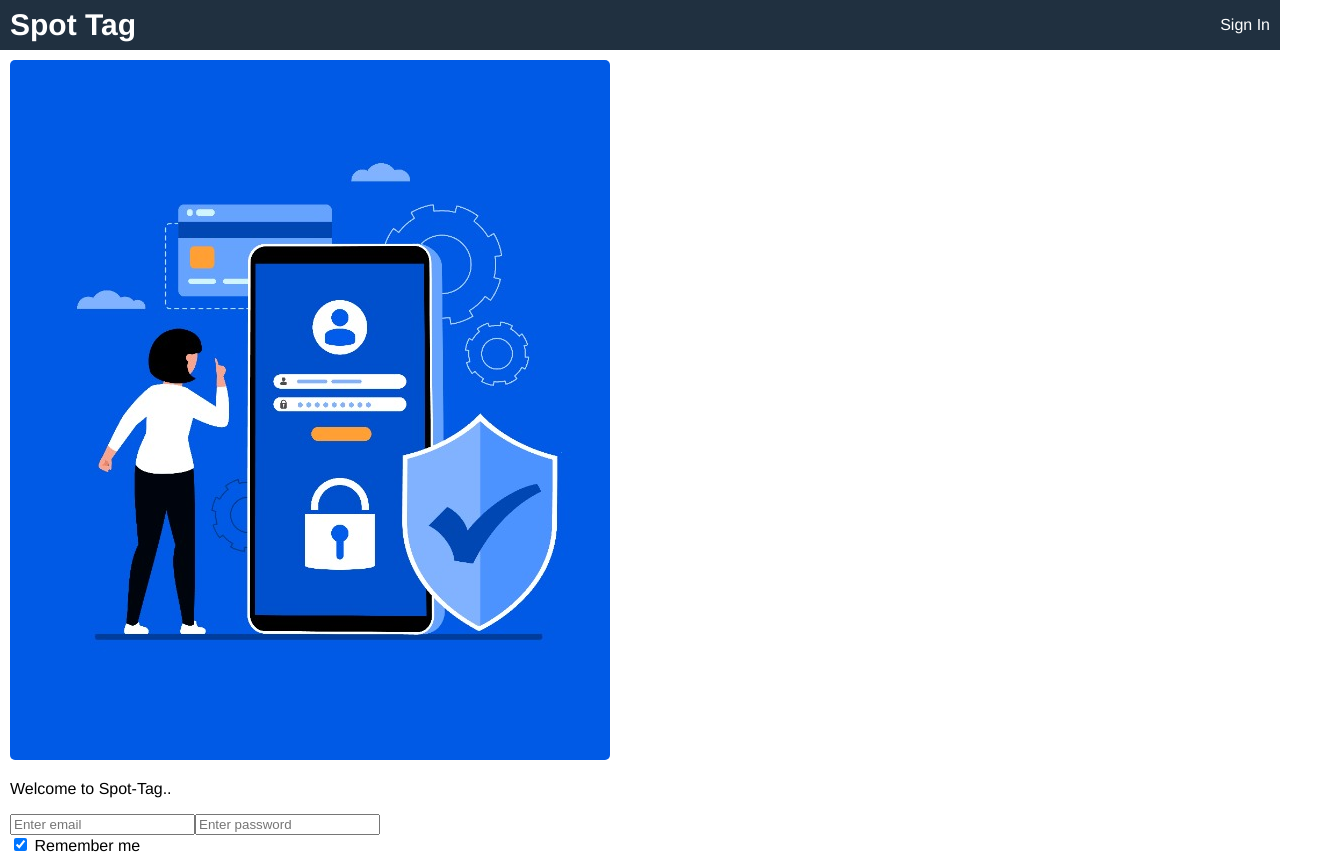
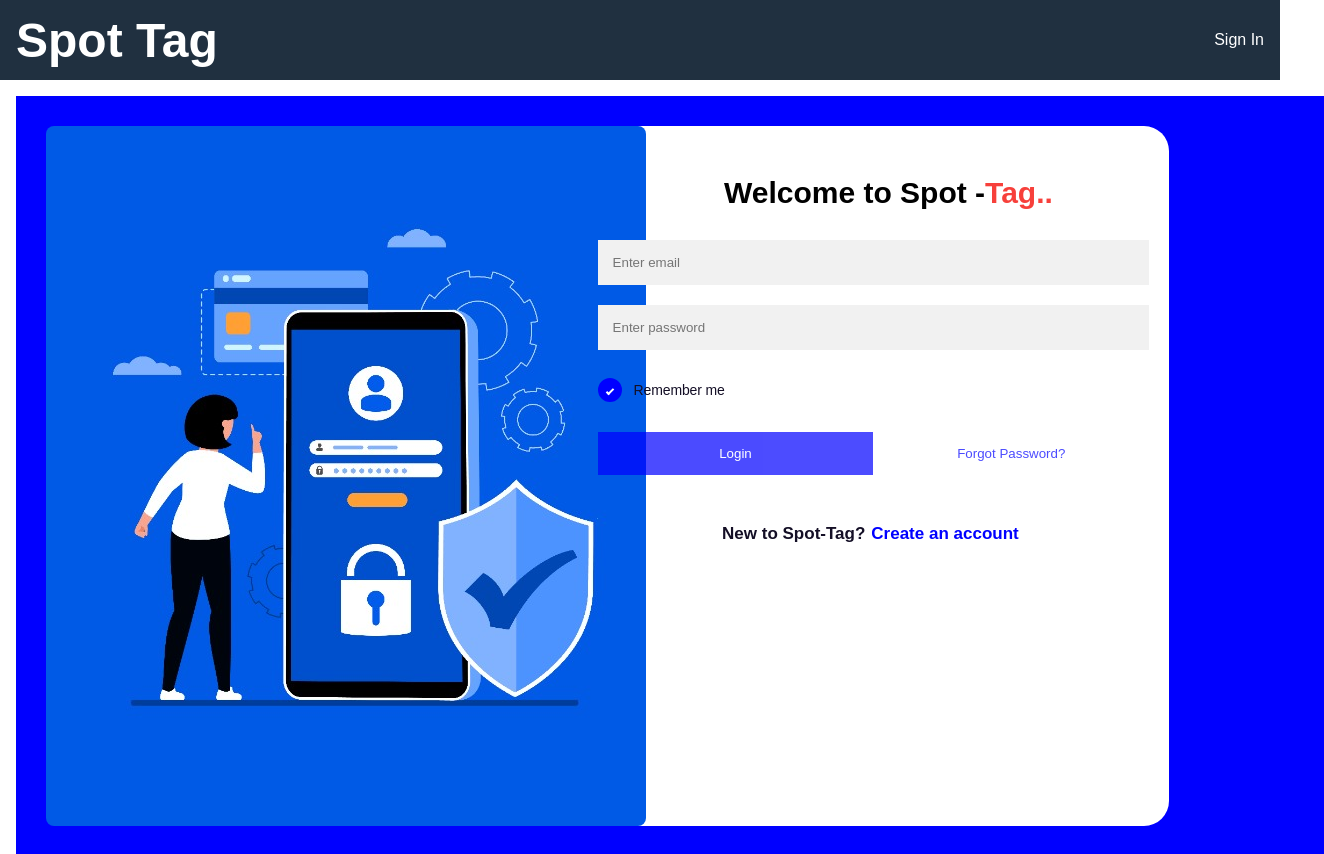
Before and after one commit to the-dev-eloper/Spot-Tag-web, a React (Create React App) app in the folder frontend/: page /signin in a window 1280 px wide. Shown: the top 854 px of the page, 1324 px wide, since content can reach past the window. Built offline with nearby package versions, Linux system fonts and the light colour scheme.

Commit message:
Login Screen UI

```diff
--- a/frontend/src/index.css
+++ b/frontend/src/index.css
@@ -1,13 +1,36 @@
+
+html,body {
+  width: 100%;
+  height: 100%;
+  margin: 0;
+  padding: 0;
+  font-family: 'Montserrat', sans-serif;
+}
+
+h1, h2, h3, h4, h5, h6, html, p {
+  margin:0
+}
+
+ul {
+  list-style: none;
+}
+
+a {
+  text-decoration: none !important;
+  cursor: pointer
+}
+
 html {
-  font-size: 62.5%; /* 16px x 62.5 = 10px = 1rem */
-  box-sizing: border-box;
+  -webkit-text-size-adjust: 100%;
+  -ms-text-size-adjust: 100%;
+  -moz-osx-font-smoothing: grayscale;
+  -webkit-font-smoothing: antialiased
 }
-body {
-  margin: 0;
-  height: 100vh;
-  font-size: 1.6rem;
-  font-family: Helvetica, Arial, sans-serif;
+
+button:focus:not(:focus-visible) {
+  box-shadow: none;
 }
+
 /* Layout */
 .grid-container {
   display: grid;
@@ -375,143 +398,190 @@ img.large {
   font-weight: bold;
 }
 
-/* Map */
-.full-container {
-  margin: -1rem;
-  height: calc(100% + 2rem);
+
+/* Login Screen UI */
+
+.body-login {
+  width: 100%;
+  height: 100%;
+  margin: 0;
+  padding: 30px;
+  font-family: 'Montserrat', sans-serif;
+  background-color: #0000ff;
+  overflow: hidden;
 }
-.map-input-box {
-  box-sizing: border-box;
-  position: absolute;
-  left: 0;
-  right: 0;
-  margin: 0.5rem auto;
-  width: 25rem;
-  height: 4rem;
+
+.login__box {
+  background-color: #ffffff;
+  border-radius: 25px;
+
+  width: 90%;
+  height: 700px;
+
   display: flex;
 }
-.map-input-box input {
-  border-radius: 1rem 0 0 1rem;
-  border-right: 0;
-}
-.map-input-box button {
-  border-radius: 0 1rem 1rem 0;
-  border-left: 0;
-}
-/* Pagination */
-.pagination a {
-  padding: 1rem;
-  margin: 0.5rem;
-  border-radius: 0.5rem;
-  border: 0.1rem #a4a4a4 solid;
-  font-size: 1.6rem;
-  font-family: Helvetica, Arial, sans-serif;
-  -webkit-font-smoothing: antialiased;
-  -moz-osx-font-smoothing: grayscale;
-}
-.pagination a.active {
-  font-weight: bold;
+
+.col-div-6 {
+  width: 50%;
 }
 
-/* Dashboard */
+section.login__content--wrap {
+  padding: 20px;
+}
 
-.summary > li {
-  border: 0.1rem #c0c0c0 solid;
-  margin: 2rem;
-  border-radius: 0.5rem;
-  flex: 1 1 20rem;
-}
-.summary-title {
-  font-size: 2rem;
-  padding: 1rem;
-}
-.summary-body {
-  font-size: 4rem;
-  padding: 1rem;
+.login__content--heading {
+  margin-top: 30px;
+
+  display: flex;
+  justify-content: center;
   text-align: center;
 }
 
-.summary-title.color1 {
-  background-color: #f0e0e0;
-}
-.summary-title.color2 {
-  background-color: #e0f0e0;
-}
-.summary-title.color3 {
-  background-color: #e0e0f0;
+.login__content--heading p {
+  font-size: 30px;
+  font-weight: 800;
 }
 
-/* Chatbox */
-.chatbox {
-  color: #000000;
-  position: fixed;
-  right: 1rem;
-  bottom: 1rem;
-}
-.chatbox ul {
-  overflow: scroll;
-  max-height: 20rem;
-}
-.chatbox li {
-  margin-bottom: 1rem;
-}
-.chatbox input {
-  width: calc(100% - 9rem);
+.login__content--heading p span{
+color: #f7403b;
 }
 
-.support-users {
-  background: #f0f0f0;
-  height: 100%;
-}
-.support-users li {
-  background-color: #f8f8f8;
-}
-.support-users button {
-  background-color: transparent;
-  border: none;
-  text-align: left;
-}
-.support-users li {
-  margin: 0;
-  background-color: #f0f0f0;
-  border-bottom: 0.1rem #c0c0c0 solid;
+.login__form {
+  margin-left: -30px;
+  margin-top: 30px;
 }
 
-.support-users li:hover {
-  background-color: #f0f0f0;
-}
-.support-users li.selected {
-  background-color: #c0c0c0;
-}
-.support-messages {
-  padding: 1rem;
-}
-.support-messages input {
-  width: calc(100% - 9rem);
-}
-.support-messages ul {
-  height: calc(100vh - 18rem);
-  max-height: calc(100vh - 18rem);
-  overflow: scroll;
-}
-.support-messages li {
-  margin-bottom: 1rem;
+.login__input--Wrap {
+  display: flex;
+  justify-content: center;
+
+  margin-bottom: 20px;
 }
 
-.support-users span {
-  width: 2rem;
-  height: 2rem;
+.login__form input[type=email], input[type=password] {
+  background: #f1f1f1;
+
+  border: none;
+  outline: none;
+
+  width: 100%;
+  padding: 15px;
+}
+
+.login__form input[type=email]:focus, input[type=password]:focus {
+  background-color: #ddd;
+  outline: none;
+}
+
+.login__input--Checkbox {
+  margin-top: 30px;
+}
+
+.login__input--Checkbox input {
+  padding: 0;
+  height: initial;
+  width: initial;
+  margin-bottom: 0;
+  display: none;
+  cursor: pointer;
+}
+
+.login__input--Checkbox label {
+  color: #140F26;
+  font-size: 14px;
+  font-weight: 500;
+  letter-spacing: -0.14px;
+
+  position: relative;
+  cursor: pointer;
+}
+
+.login__input--Checkbox label:before {
+  content:'';
+  -webkit-appearance: none;
+  background-color: #D0D2D1;
+  border: 2px solid #D0D2D1;
+  padding: 10px;
+  display: inline-block;
+  position: relative;
+  vertical-align: middle;
+  cursor: pointer;
+  margin-right: 12px;
   border-radius: 50%;
+  margin-top: -2px;
+}
+
+.login__input--Checkbox input:checked + label:before {
+  background-color: #0000ff;
+  border: 2px solid #0000ff;
+}
+
+.login__input--Checkbox input:checked + label:after {
+  content: '';
+  display: block;
   position: absolute;
-  margin-left: -25px;
-  margin-top: 10px;
+  top: 5px;
+  left: 10px;
+  width: 2px;
+  height: 6px;
+  border: solid #ffffff;
+  border-width: 0 2px 2px 0;
+  transform: rotate(45deg);
 }
-.support-users .offline {
-  background-color: #808080;
+
+.login__input--buttons {
+  margin-top: 30px;
+
+  display: flex;
+  align-items: flex-start;
+  justify-content: center;
 }
-.support-users .online {
-  background-color: #20a020;
+
+.login__input--buttons button {
+  border: none;
+  cursor: pointer;
+
+  padding: 14px 20px;
+  width: 100%;
+  opacity: 0.7;
 }
-.support-users .unread {
-  background-color: #f02020;
+
+.login__btn {
+  background-color: #0000ff;
+  color: white;
 }
+
+.fp__btn {
+  background-color: transparent;
+  color: #0000ff;
+}
+
+.login__btn:hover,
+.fp__btn:hover {
+  opacity:1;
+}
+
+.login__input--newUser {
+ margin-top: 48px;
+
+ display: flex;
+ align-items: baseline;
+ justify-content: center;
+}
+
+.login__input--newUser h5 {
+  color: #140F26;;
+  font-size: 17px;
+  font-weight: 800;
+}
+
+.login__input--newUser button {
+  background-color: transparent;
+  color: #0000ff;
+
+  border: none;
+  cursor: pointer;
+
+  font-size: 17px;
+  font-weight: 800;
+}
--- a/frontend/src/screens/LoginScreen.js
+++ b/frontend/src/screens/LoginScreen.js
@@ -25,6 +25,12 @@ export default function LoginScreen(props) {
         dispatch(signin(email, password));
     };
 
+    const fp_handler = () => {}
+
+    const goToSignup = () => {
+        props.history.push('/register');
+    }
+
     useEffect(() => {
         if (userInfo) {
           props.history.push(redirect);
@@ -32,32 +38,35 @@ export default function LoginScreen(props) {
     }, [props.history, redirect, userInfo]);
 
     return (
-
         <div className="body-login">
 
-            <div className="box-login">
+            <div class="login__box">
 
-                <div className="col-div-6-login">
-
+                <div class="col-div-6">
                     <img
-                        src={data.loginImage}
+                        src="./images/Login_image.png"
                         alt="Login"
                         title="Login"
                     />
                 </div>
 
-                <div className="col-div-6-login">
+                <div class="col-div-6">
+                    <section class="login__content--wrap">
 
-                    <div className="headText-login">
-                        <p className="logo-login">Welcome to Spot-<span>Tag</span>..</p>
+                        <div class="login__content--heading">
+                            <p>
+                                Welcome to Spot -
+                                <span>Tag..</span>
+                            </p>
                         </div>
 
-                    <div className="formField-login">
+                        <div class="login__form">
                             <form className="form-login" onSubmit={submitHandler}>
 
                                 {loading && <LoadingBox></LoadingBox>}
                                 {error && <MessageBox variant="danger">{error}</MessageBox>}
 
+                                <div class="login__input--Wrap">
                                     <input
                                         type="email"
                                         id="email"
@@ -65,7 +74,9 @@ export default function LoginScreen(props) {
                                         required
                                         onChange={(e) => setEmail(e.target.value)}
                                     />
+                                </div>
 
+                                <div class="login__input--Wrap">
                                     <input
                                         type="password"
                                         id="password"
@@ -73,35 +84,25 @@ export default function LoginScreen(props) {
                                         required
                                         onChange={(e) => setPassword(e.target.value)}
                                     />
+                                </div>
 
-                            <br />
+                                <div class="login__input--Checkbox">
+                                    <input type="checkbox" id="remenber_user" name="remember" checked />
+                                    <label for="remenber_user">Remember me</label>
+                                </div>
 
-                            <label>
-                                <input
-                                    type="checkbox"
-                                    id="remember"
-                                    checked="checked"
-                                /> Remember me
-                            </label>
-
-                            <div className="clearfix"></div>
-                            <br />
-
-                            <div className="btn-section-login">
-                                <button type="submit" className="signupbtn-login">Login</button>
-                                <Link to="#" className="fp-login">Forgot Password?</Link>
+                                <div class="login__input--buttons">
+                                    <button type="submit" class="login__btn">Login</button>
+                                    <button class="fp__btn" onClick={() => fp_handler()}>Forgot Password?</button>
                                 </div>
                             </form>
+
+                            <div class="login__input--newUser">
+                                <h5>New to Spot-Tag?</h5>
+                                <button onClick={() => goToSignup()}>Create an account</button>
                             </div>
-
-                    <div className="clearfix"></div>
-                    <br />
-
-                    <p className="noaccount-login">
-                        New to Spot-Tag? <Link to={`/signup?redirect=${redirect}`}>
-                            Click me
-                        </Link>
-                    </p>
+                        </div>
+                    </section>
                 </div>
             </div>
         </div>
```
Lines whose indentation alone changed are shown as unchanged.
